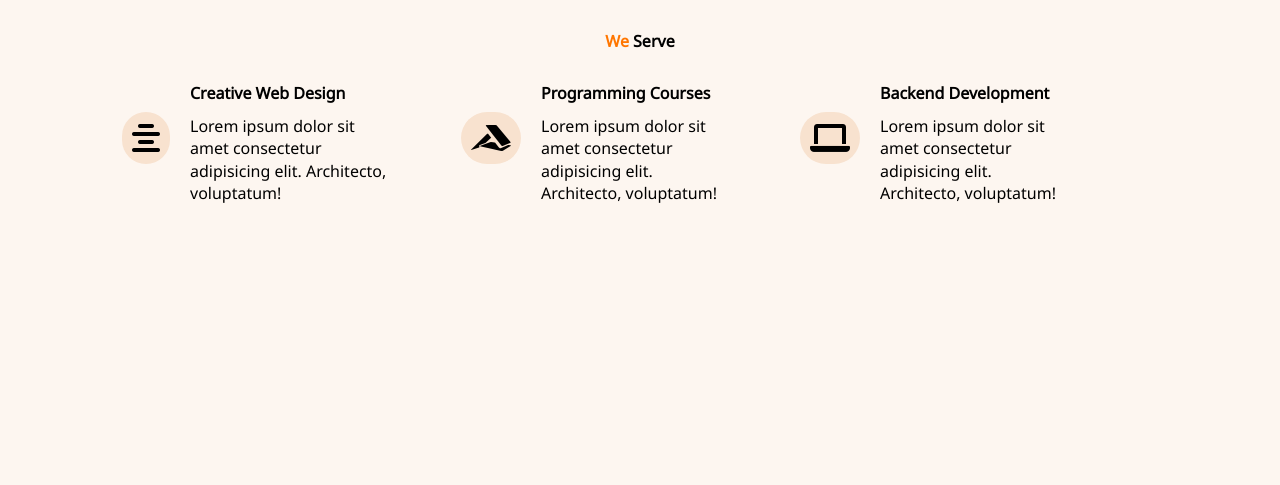
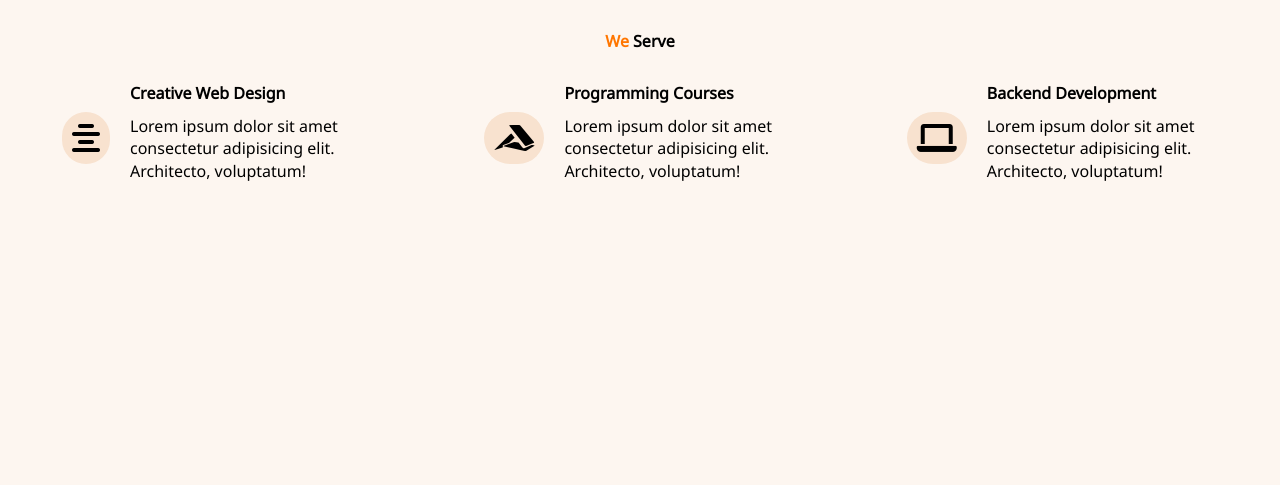
Before and after one commit to JeielKid/PONILAS_JEIEL_CWD, a plain HTML site: page index.html in a window 1280 px wide. Drawn offline with Linux system fonts and the light colour scheme.

Commit message:
Update style.css

```diff
--- a/css/style.css
+++ b/css/style.css
@@ -31,7 +31,8 @@ body h2{
 }
 section{
     text-align: center;
-    max-width: 1100px;
+    display: inline-block;
+    width: auto;
     margin: auto;
 }
 /* 3. settings
@@ -49,18 +50,18 @@ section{
 .content{
     text-align: left;
     float: left;
-    width: 33%;
+    width: 28%;
     overflow: hidden;
     min-height: 400px;
-    max-width: 25%;
-    padding: 0 2rem;
+    min-width: 28%;
+    padding: 0px 2rem;
 }
 .content p{
     padding-top: 10px;
 }
 .content i{
 float: left;
-margin: 30px 20px 20px 0px;
+margin: 30px 20px 20px 30px;
 background-color: #f8e2cf;
 padding: 10px;
 border-radius: 1.5em;
```
